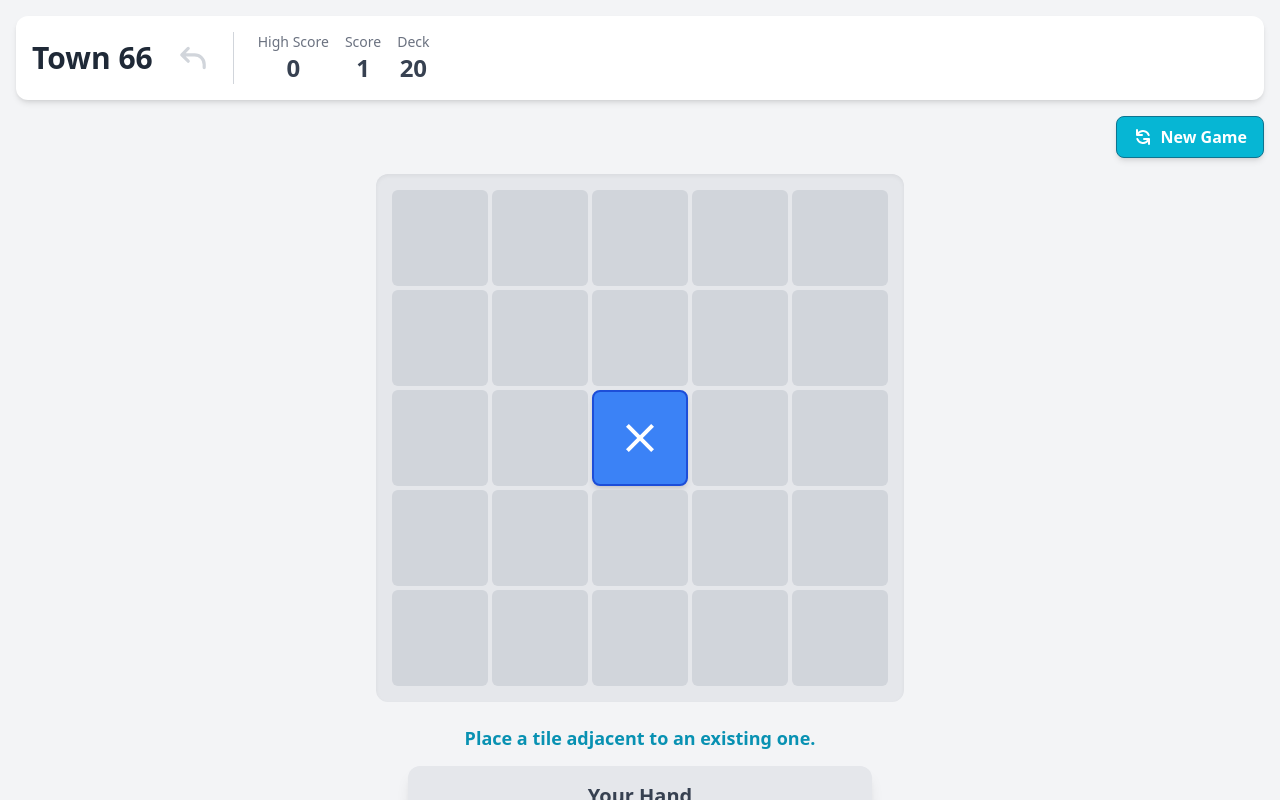
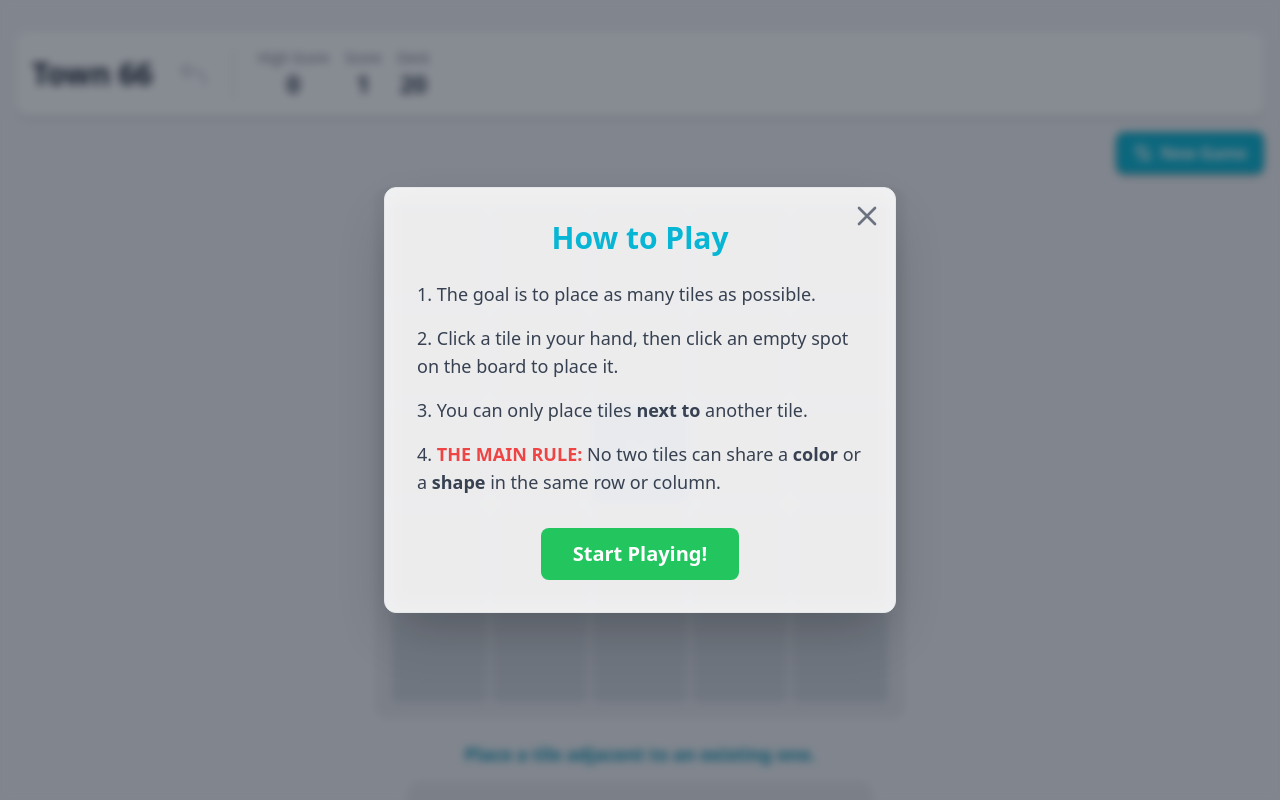
Before and after one commit to shuflovic/town_66, a React (Vite) app: page / in a window 1280 px wide. Shown: the top 800 px of the page. Built offline with nearby package versions, Linux system fonts and the light colour scheme.

Commit message:
Update App.tsx

```diff
--- a/App.tsx
+++ b/App.tsx
@@ -4,6 +4,7 @@ import { INITIAL_HAND_SIZE } from './constants';
 import Board from './components/Board';
 import PlayerHand from './components/PlayerHand';
 import GameOverModal from './components/GameOverModal';
+import HowToPlayModal from './components/HowToPlayModal';
 import useLocalStorage from './hooks/useLocalStorage';
 
 declare var html2canvas: any;
@@ -38,6 +39,8 @@ const App: React.FC = () => {
   const [canShare, setCanShare] = useState<boolean>(false);
   const [history, setHistory] = useState<GameHistory[]>([]);
   const [gameOverDismissed, setGameOverDismissed] = useState<boolean>(false);
+  const [isHowToPlayOpen, setIsHowToPlayOpen] = useState<boolean>(false);
+  const [hasSeenTutorial, setHasSeenTutorial] = useLocalStorage<boolean>('town-seen-tutorial', false);
 
   const [highScores, setHighScores] = useLocalStorage<{ [key: number]: number }>('town-highScores', { 5: 0, 6: 0, 7: 0 });
   const [lastScores, setLastScores] = useLocalStorage<{ [key: number]: number }>('town-lastScores', { 5: 0, 6: 0, 7: 0 });
@@ -51,7 +54,11 @@ const App: React.FC = () => {
             setCanShare(true);
         }
     }
-  }, []);
+    if (!hasSeenTutorial) {
+      const timer = setTimeout(() => setIsHowToPlayOpen(true), 500);
+      return () => clearTimeout(timer);
+    }
+  }, [hasSeenTutorial]);
 
   const generateDeck = useCallback((size: number): TileType[] => {
     const deck: TileType[] = [];
@@ -438,6 +445,11 @@ const App: React.FC = () => {
     setMessage('Game over. Undo your last move to continue playing.');
   };
 
+  const handleCloseHowToPlayModal = () => {
+    setIsHowToPlayOpen(false);
+    setHasSeenTutorial(true);
+  };
+
   const handleSizeChange = (newSize: number) => {
     if (newSize === gridSize) return;
     if (score > 1 && !window.confirm('This will start a new game. Are you sure?')) return;
@@ -446,6 +458,10 @@ const App: React.FC = () => {
 
   return (
     <div className="min-h-screen bg-gray-100 dark:bg-gray-900 flex flex-col items-center justify-between p-4 space-y-4">
+      <HowToPlayModal
+        isOpen={isHowToPlayOpen}
+        onClose={handleCloseHowToPlayModal}
+      />
       <GameOverModal
         score={lastScores[gridSize] ?? 0}
         highScore={highScores[gridSize] ?? 0}
@@ -486,7 +502,21 @@ const App: React.FC = () => {
           </div>
       </header>
 
-      <div className="w-full flex justify-end">
+      <div className="w-full flex justify-between items-center gap-4">
+        {hasSeenTutorial ? (
+            <button
+                onClick={() => setIsHowToPlayOpen(true)}
+                aria-label="How to play"
+                className="flex items-center gap-2 py-2 px-4 rounded-lg shadow-md transition-colors text-white bg-blue-500 hover:bg-blue-600 border border-blue-700"
+            >
+                <svg xmlns="http://www.w3.org/2000/svg" className="h-5 w-5" viewBox="0 0 20 20" fill="currentColor">
+                    <path fillRule="evenodd" d="M18 10a8 8 0 11-16 0 8 8 0 0116 0zm-8-3a1 1 0 00-.867.5 1 1 0 11-1.731-1A3 3 0 0113 8a3.001 3.001 0 01-2 2.83V11a1 1 0 11-2 0v-1a1 1 0 011-1 1 1 0 100-2zm0 8a1 1 0 100-2 1 1 0 000 2z" clipRule="evenodd" />
+                </svg>
+                <span className="font-semibold">How to Play</span>
+            </button>
+        ) : (
+            <div />
+        )}
         <button
             onClick={() => handleStartGame(gridSize)}
             aria-label="Start a new game"
```
